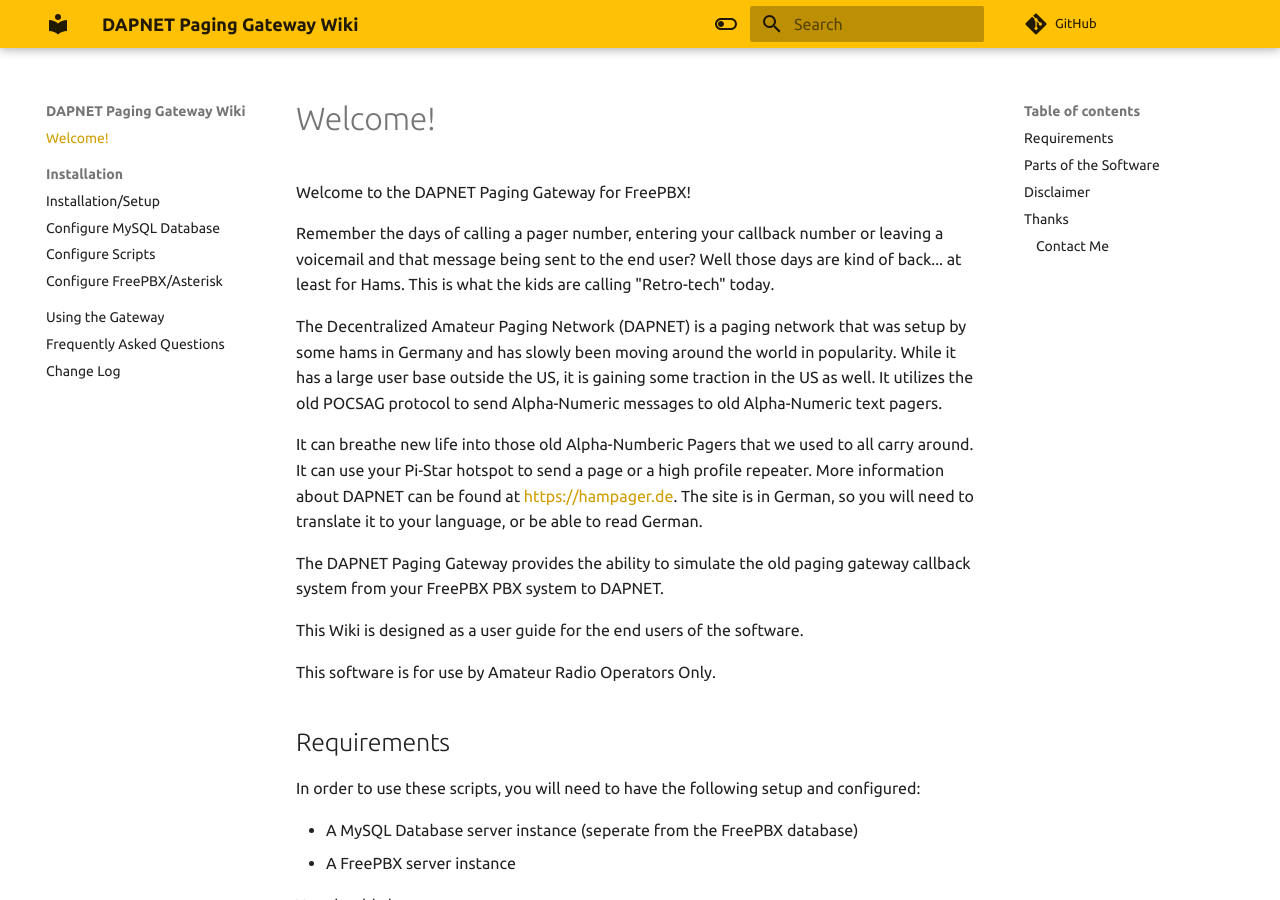
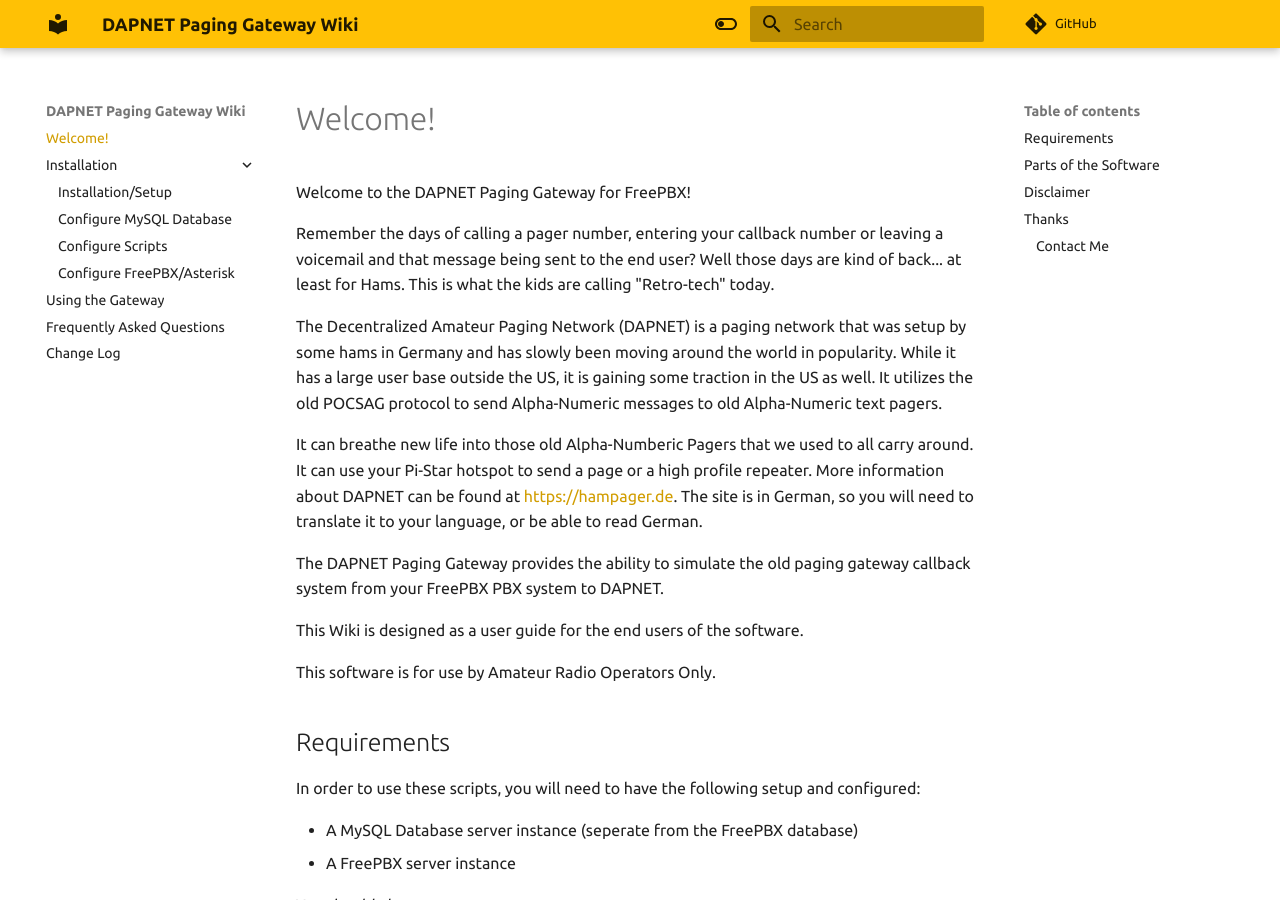
Before and after one commit to n8acl/dapnet_paging_gateway, an MkDocs documentation site: the page built from docs/index.md, in a window 1280 px wide and 900 px high. Built offline with MkDocs 1.6.1 and Material for MkDocs 9.7.7, drawn with Linux system fonts in a browser that asks for light colours; comment, search, counter and statistics services are not loaded.

Commit message:
Initial release 10072022

```diff
--- a/mkdocs.yml
+++ b/mkdocs.yml
@@ -22,7 +22,7 @@
         icon: material/toggle-switch
         name: Switch to light mode
   features:
-    - navigation.sections
+    - navigation.expand
 
 markdown_extensions:
   - admonition
```
